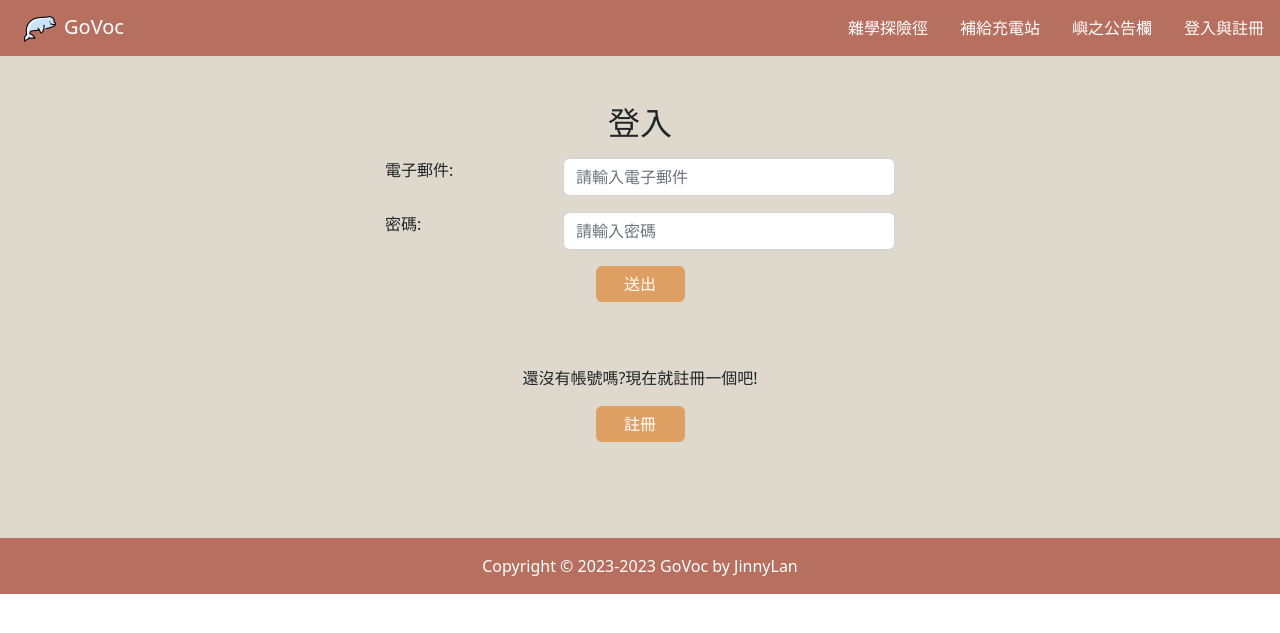
After one commit to jinny8813/myproject3_ci4, a CodeIgniter 4 app: the page made by app/Views/pages/login.php in a window 1280 px wide. The commit adds this page. Shown: the top 633 px of the page. Run offline with PHP 8.4 and a stand-in for CodeIgniter, Linux system fonts and the light colour scheme; the template is opened without the code that fills it, so the values that code supplies are empty; some libraries are stand-ins or nearby versions.

Commit message:
畫面編輯

```diff
--- a/app/Views/layout/footer.php
+++ b/app/Views/layout/footer.php
@@ -5,9 +5,9 @@
   </section>
 
     <footer>
-      <div class="p-2 text-center">
+      <div class="p-3 text-center">
         <?php
-            echo "<p>Copyright &copy; 2023-" . date("Y") . " GoVoc by JinnyLan</p>";
+            echo "Copyright &copy; 2023-" . date("Y") . " GoVoc by JinnyLan";
         ?>
       </div>
     </footer>
--- /dev/null
+++ b/app/Views/pages/login.php
@@ -0,0 +1,58 @@
+<?= $this->extend("layout/template")?>
+<?= $this->section('content')?>
+    <section class="bg_two">
+        <div class="container p-5">
+            <div class="row justify-content-center">
+                <div class="col-6">
+                    <h2 class="text-center mb-3">登入</h2>
+
+                    <form method="POST" action="<?= base_url("User/doLogin")?>">
+                    <div class="form-group row mb-3">
+                <div class="col-4">
+                  <label for="email" class="form-label"
+                    >電子郵件:
+                  </label>
+                </div>
+                <div class="col-8">
+                  <input
+                    type="email"
+                    class="col-4 form-control"
+                    id="email"
+                    name="email" placeholder="請輸入電子郵件"
+                  />
+                </div>
+              </div>
+              <div class="form-group row mb-3">
+                <div class="col-4">
+                  <label for="password" class="form-label"
+                    >密碼:
+                  </label>
+                </div>
+                <div class="col-8">
+                  <input
+                    type="password"
+                    class="col-4 form-control"
+                    id="password"
+                    name="password" placeholder="請輸入密碼"
+                  />
+                </div>
+              </div>
+              <div class="row mb-3 justify-content-center">
+              <button type="submit" name="submit" class="btn btn-primary col-2">送出</button>
+              </div>
+		        </form>
+
+                <?php
+                if(isset($error_messages)){
+                    echo '<div class="alert alert-danger">' . esc($error_messages) . '</div>';
+                }
+                ?>
+            <div class="text-center row justify-content-center py-5">
+                <p class="text-center col-12">還沒有帳號嗎?現在就註冊一個吧!</p>
+                <a href="<?php echo base_url('User/register') ?>" class="btn btn-primary col-2">註冊</a>
+            </div>
+        </div>
+        </div>
+        </div>
+    </section>
+<?= $this->endSection()?>
```
Also changed, not shown: app/Controllers/BaseController.php (+12 -0 lines), app/Controllers/User.php (+6 -1 lines), app/Views/pages/home.php (added, +15 -0 lines), public/assets/images/instagram.png (deleted), public/assets/images/youtube.png (deleted).
